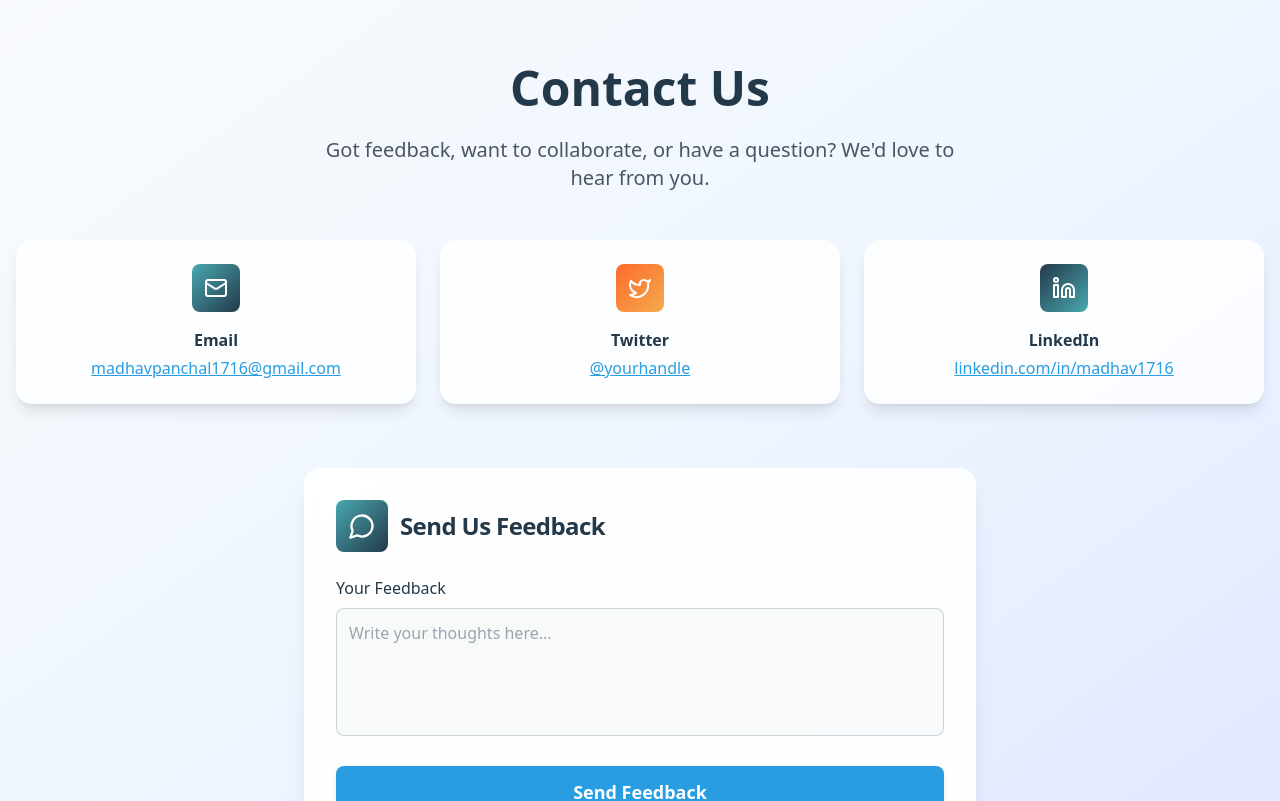
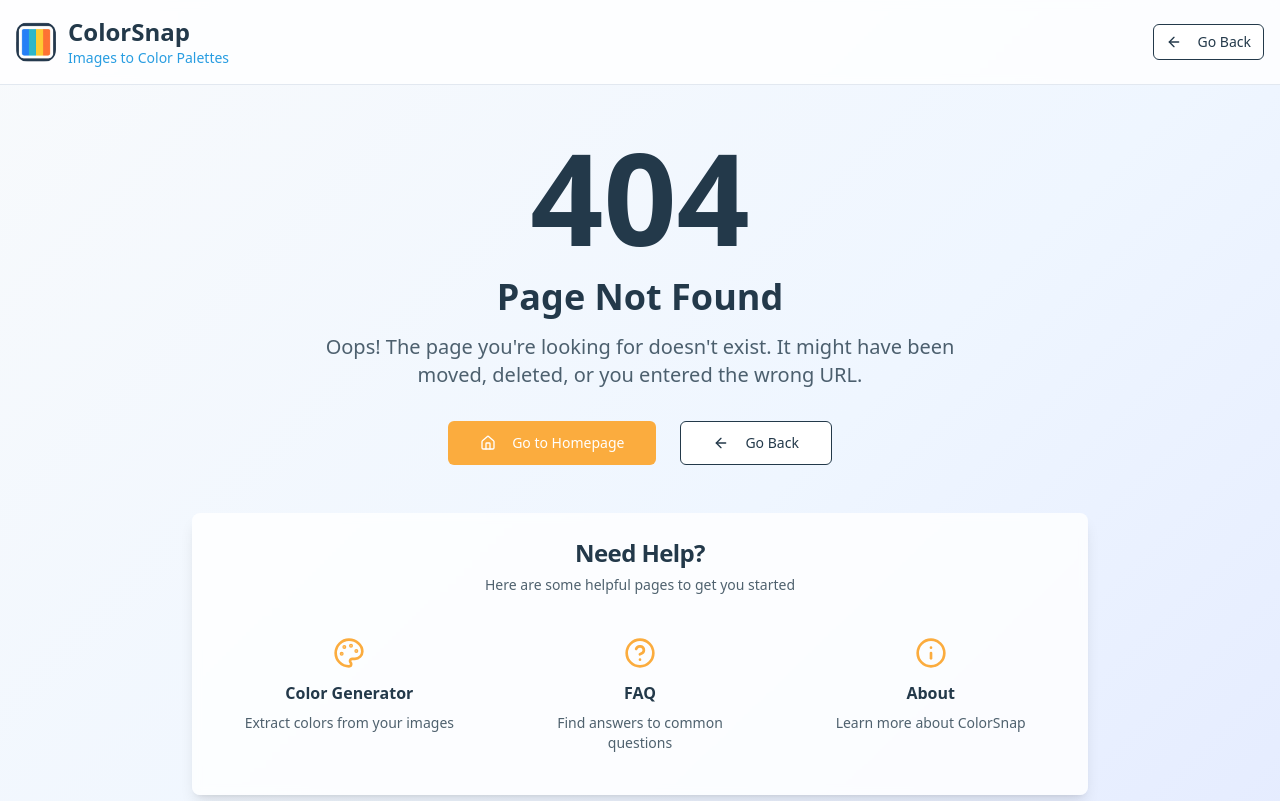
Before and after one commit to Madhav1716/Colorsnap, a React (Vite) app: page /contact in a window 1280 px wide. Shown: the top 801 px of the page. Built offline with nearby package versions, Linux system fonts and the light colour scheme.

Commit message:
SEO Improvment

```diff
--- a/package.json
+++ b/package.json
@@ -52,6 +52,7 @@
     "colorthief": "^2.6.0",
     "date-fns": "^3.6.0",
     "embla-carousel-react": "^8.3.0",
+    "framer-motion": "^12.19.1",
     "input-otp": "^1.2.4",
     "lucide-react": "^0.462.0",
     "next-sitemap": "^4.2.3",
--- a/src/App.tsx
+++ b/src/App.tsx
@@ -19,7 +19,6 @@ import ImageToTailwindTheme from "./pages/blog/ImageToTailwindTheme";
 import BestFreePaletteTools2025Compare from "./pages/blog/BestFreePaletteTools2025Compare";
 import PhotoToCssGradientGenerator from "./pages/blog/PhotoToCssGradientGenerator";
 import ExtractDominantColorBranding from "./pages/blog/ExtractDominantColorBranding";
-import Contact from "./pages/Contact";
 
 const queryClient = new QueryClient();
 
@@ -69,7 +68,6 @@ const App = () => {
                 path="/blog/extract-dominant-color-from-image-branding"
                 element={<ExtractDominantColorBranding />}
               />
-              <Route path="/contact" element={<Contact />} />
               {/* ADD ALL CUSTOM ROUTES ABOVE THE CATCH-ALL "*" ROUTE */}
               <Route path="*" element={<NotFound />} />
             </Routes>
--- a/src/pages/Contact.tsx
+++ /dev/null
@@ -1,103 +0,0 @@
-import React from "react";
-import { Mail, Twitter, Linkedin, MessageCircle } from "lucide-react";
-
-const contactLinks = [
-  {
-    icon: Mail,
-    label: "Email",
-    value: "madhavpanchal1716@gmail.com",
-    href: "mailto:madhavpanchal1716@gmail.com",
-    gradient: "from-[#49a8b0] to-[#23394a]",
-  },
-  {
-    icon: Twitter,
-    label: "Twitter",
-    value: "@yourhandle",
-    href: "https://twitter.com/yourhandle",
-    gradient: "from-[#fc6c2c] to-[#f5a94d]",
-  },
-  {
-    icon: Linkedin,
-    label: "LinkedIn",
-    value: "linkedin.com/in/madhav1716",
-    href: "https://linkedin.com/in/madhav1716",
-    gradient: "from-[#23394a] to-[#49a8b0]",
-  },
-];
-
-const Contact: React.FC = () => {
-  return (
-    <div className="min-h-screen bg-gradient-to-br from-slate-50 via-blue-50 to-indigo-100">
-      <section className="container mx-auto px-4 py-12 sm:py-16">
-        {/* Hero Section */}
-        <div className="text-center max-w-3xl mx-auto mb-12">
-          <h1 className="text-4xl sm:text-5xl font-bold text-[#23394a] mb-6">
-            Contact Us
-          </h1>
-          <p className="text-lg sm:text-xl text-gray-600 mb-8 max-w-2xl mx-auto">
-            Got feedback, want to collaborate, or have a question? We'd love to
-            hear from you.
-          </p>
-        </div>
-        {/* Contact Cards */}
-        <div className="grid grid-cols-1 md:grid-cols-3 gap-6 mb-16">
-          {contactLinks.map((link, idx) => (
-            <div
-              key={link.label}
-              className={`rounded-2xl shadow-lg bg-white/80 backdrop-blur-sm p-6 flex flex-col items-center border-0`}>
-              <div
-                className={`w-12 h-12 mb-4 rounded-lg flex items-center justify-center bg-gradient-to-br ${link.gradient}`}>
-                <link.icon className="w-6 h-6 text-white" />
-              </div>
-              <h3 className="font-semibold text-[#23394a] mb-1">
-                {link.label}
-              </h3>
-              <a
-                href={link.href}
-                target="_blank"
-                rel="noopener noreferrer"
-                className="text-logo-blue underline break-all text-center">
-                {link.value}
-              </a>
-            </div>
-          ))}
-        </div>
-        {/* Feedback Form Card */}
-        <div className="max-w-2xl mx-auto">
-          <div className="rounded-2xl shadow-xl bg-white/90 backdrop-blur-sm p-8 border-0">
-            <div className="flex items-center gap-3 mb-6">
-              <span className="inline-flex items-center justify-center bg-gradient-to-br from-[#49a8b0] to-[#23394a] text-white rounded-lg p-3">
-                <MessageCircle size={28} />
-              </span>
-              <h2 className="text-2xl font-bold text-[#23394a] tracking-tight">
-                Send Us Feedback
-              </h2>
-            </div>
-            <form
-              action="https://formspree.io/f/YOUR_ID"
-              method="POST"
-              className="space-y-6">
-              <div>
-                <label className="block mb-2 font-medium text-[#23394a]">
-                  Your Feedback
-                </label>
-                <textarea
-                  name="message"
-                  required
-                  placeholder="Write your thoughts here..."
-                  className="w-full p-3 h-32 border border-logo-navy/20 rounded-lg resize-none focus:outline-none focus:ring-2 focus:ring-logo-blue bg-logo-light/40 text-logo-navy"></textarea>
-              </div>
-              <button
-                type="submit"
-                className="w-full bg-logo-blue hover:bg-logo-orange text-white font-semibold px-6 py-3 rounded-lg shadow-md transition-all text-base md:text-lg">
-                Send Feedback
-              </button>
-            </form>
-          </div>
-        </div>
-      </section>
-    </div>
-  );
-};
-
-export default Contact;
--- a/src/pages/Index.tsx
+++ b/src/pages/Index.tsx
@@ -1,5 +1,4 @@
 import React, { useState, useCallback, useMemo } from "react";
-import { Helmet } from 'react-helmet-async';
 import {
   Upload,
   Download,
@@ -30,6 +29,7 @@ import { trackColorExtraction, trackImageUpload } from "@/utils/analytics";
 import { trackColorExtractionPerformance } from "@/utils/performance";
 import Footer from '@/components/Footer';
 import { Link } from "react-router-dom";
+import { usePageMetadata } from "@/hooks/useMetadata";
 
 export interface Color {
   hex: string;
@@ -120,6 +120,12 @@ const Index = () => {
   const [uploadedFileName, setUploadedFileName] = useState<string | null>(null);
   const { toast } = useToast();
 
+  usePageMetadata(
+    indexMetadata.title,
+    indexMetadata.description,
+    indexMetadata.openGraph.images[0]?.url
+  );
+
   const handleImageUpload = useCallback(
     async (file: File) => {
       setIsProcessing(true);
@@ -194,62 +200,6 @@ const Index = () => {
 
   return (
     <>
-      {/* SEO Metadata with react-helmet-async */}
-      <Helmet>
-        <title>{indexMetadata.title}</title>
-        <meta name="description" content={indexMetadata.description} />
-        <meta name="keywords" content={indexMetadata.keywords.join(', ')} />
-        <link rel="canonical" href={indexMetadata.alternates.canonical} />
-        {/* Open Graph */}
-        <meta property="og:title" content={indexMetadata.openGraph.title} />
-        <meta property="og:description" content={indexMetadata.openGraph.description} />
-        <meta property="og:image" content={indexMetadata.openGraph.images[0].url} />
-        <meta property="og:image:alt" content={indexMetadata.openGraph.images[0].alt} />
-        <meta property="og:url" content={indexMetadata.openGraph.url} />
-        <meta property="og:type" content={indexMetadata.openGraph.type} />
-        <meta property="og:site_name" content={indexMetadata.openGraph.siteName} />
-        {/* Twitter */}
-        <meta name="twitter:card" content={indexMetadata.twitter.card} />
-        <meta name="twitter:title" content={indexMetadata.twitter.title} />
-        <meta name="twitter:description" content={indexMetadata.twitter.description} />
-        <meta name="twitter:image" content={indexMetadata.twitter.images[0]} />
-        <meta name="twitter:creator" content={indexMetadata.twitter.creator} />
-        <meta name="twitter:site" content={indexMetadata.twitter.site} />
-        {/* Structured Data */}
-        <script type="application/ld+json">
-          {JSON.stringify({
-            '@context': 'https://schema.org',
-            '@type': 'WebApplication',
-            name: 'ColorSnap',
-            description: 'Free, privacy-first color palette extraction tool for designers and developers',
-            url: 'https://colorsnap.design',
-            applicationCategory: 'DesignApplication',
-            operatingSystem: 'Web Browser',
-            offers: {
-              '@type': 'Offer',
-              price: '0',
-              priceCurrency: 'USD'
-            },
-            featureList: [
-              'Advanced Color Extraction',
-              'Developer-Ready Output',
-              'Privacy-First Design',
-              'Lightning Fast Processing',
-              'Built for Professionals',
-              'Completely Free'
-            ],
-            author: {
-              '@type': 'Organization',
-              name: 'ColorSnap'
-            },
-            publisher: {
-              '@type': 'Organization',
-              name: 'ColorSnap'
-            }
-          })}
-        </script>
-      </Helmet>
-
       <div className="min-h-screen bg-gradient-to-br from-slate-50 via-blue-50 to-indigo-100">
         {/* Header */}
         <header className="border-b bg-white/80 backdrop-blur-sm sticky top-0 z-50">
--- a/tailwind.config.ts
+++ b/tailwind.config.ts
@@ -100,11 +100,26 @@ export default {
 					to: {
 						height: '0'
 					}
-				}
+				},
+				blob: {
+					'0%': {
+						transform: 'translate(0px, 0px) scale(1)',
+					},
+					'33%': {
+						transform: 'translate(30px, -50px) scale(1.1)',
+					},
+					'66%': {
+						transform: 'translate(-20px, 20px) scale(0.9)',
+					},
+					'100%': {
+						transform: 'translate(0px, 0px) scale(1)',
+					},
+				},
 			},
 			animation: {
 				'accordion-down': 'accordion-down 0.2s ease-out',
-				'accordion-up': 'accordion-up 0.2s ease-out'
+				'accordion-up': 'accordion-up 0.2s ease-out',
+				'blob': 'blob 7s infinite',
 			}
 		}
 	},
```
Also changed, not shown: src/metadata.ts (+28 -37 lines), 1 other file (tests, documents, lock files or other folders).
